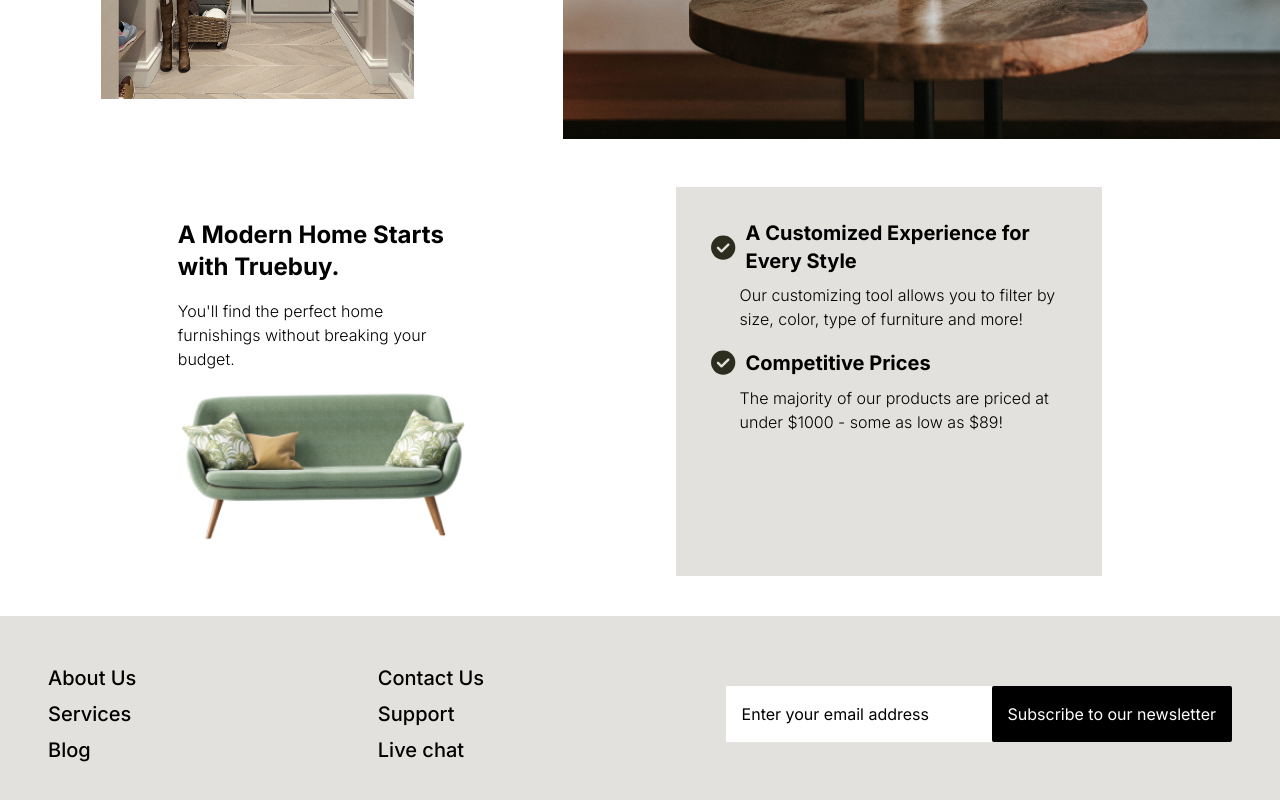
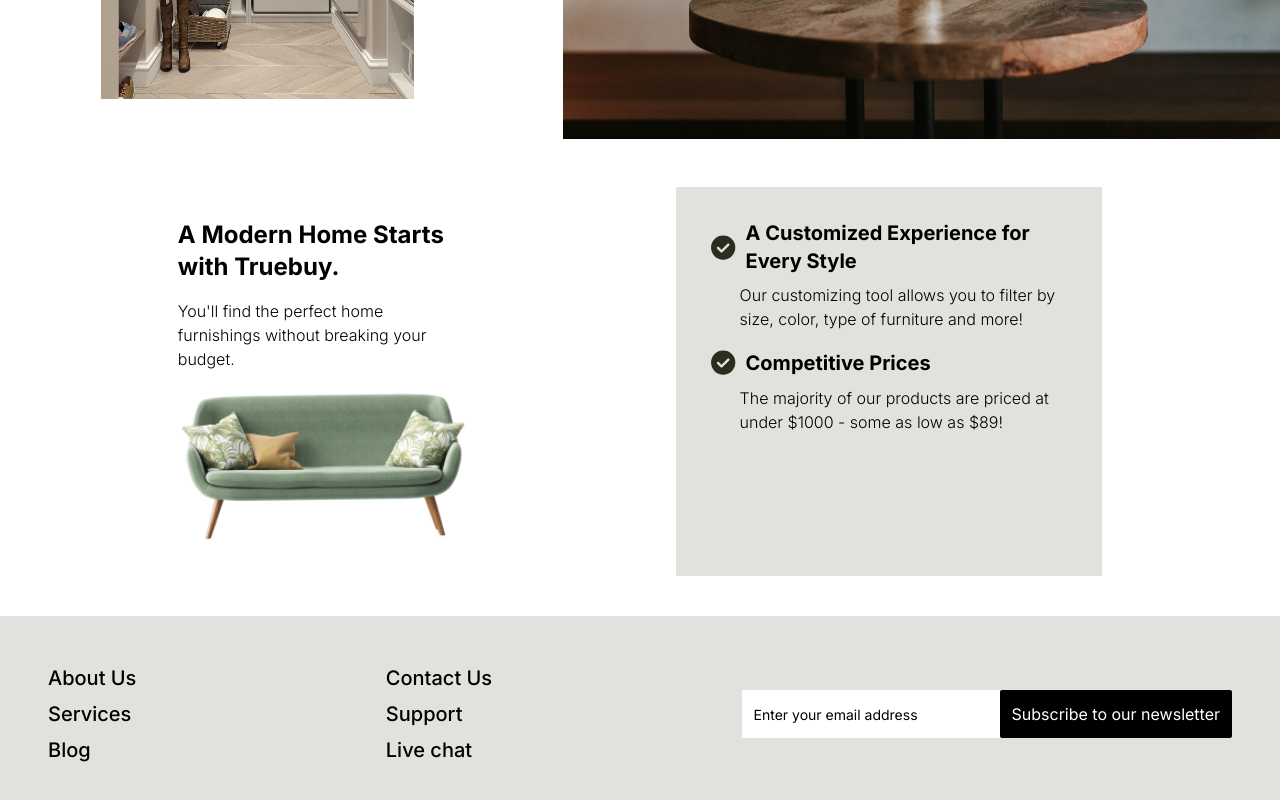
Before and after one commit to AnnieDebbie/furniture_app_vue, a Vue app: page / in a window 1280 px wide. Shown: the part 1470-2270 px from the top of the page. Built offline with nearby package versions, Linux system fonts and the light colour scheme; sample sign-in values are in the browser's storage.

Commit message:
Reduce font size of placeholder

```diff
--- a/src/components/footer/FooterSection.vue
+++ b/src/components/footer/FooterSection.vue
@@ -17,14 +17,12 @@
       </div>
       <div>
         <input
-          class="p-4 placeholder:text-black"
+          class="p-3 placeholder:text-black placeholder:text-sm"
           placeholder="Enter your email address"
           type="text"
-          name=""
-          id=""
         />
 
-        <ButtonUI class="rounded rounded-sm bg-black text-white p-4">
+        <ButtonUI class="rounded rounded-sm bg-black text-white p-3">
           Subscribe to our newsletter
         </ButtonUI>
       </div>
--- a/src/components/header/HeroSection.vue
+++ b/src/components/header/HeroSection.vue
@@ -10,7 +10,7 @@
 
         <div class="mb-4">
           <input
-            class="p-4 placeholder:text-black"
+            class="p-4 placeholder:text-black placeholder:text-sm"
             placeholder="Search your product here"
             type="text"
             name=""
```
